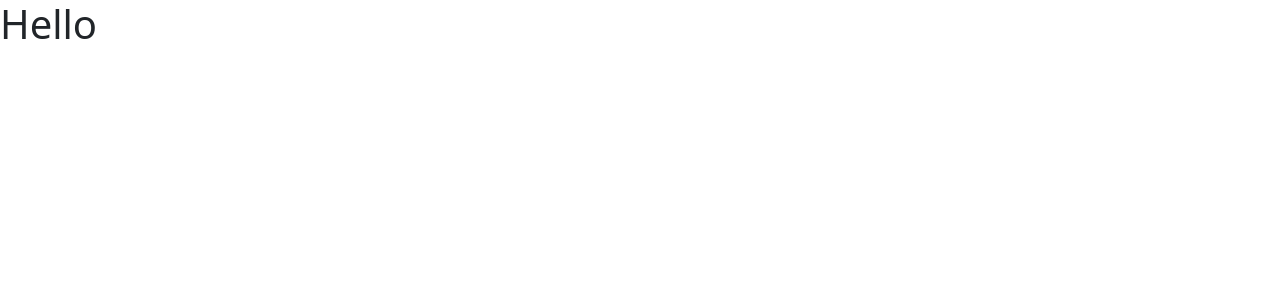
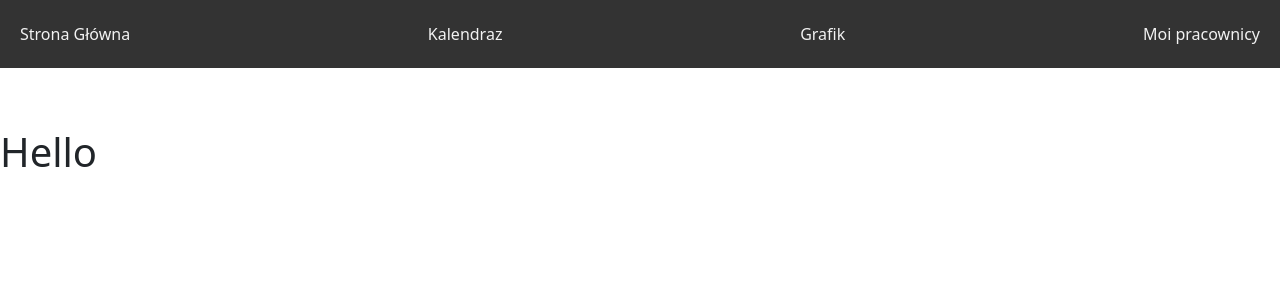
Before and after one commit to Szabson123/Schedule_app, a Django app: page /schedule/main_page/ in a window 1280 px wide. Before the commit the part shown is almost empty. Shown: the top 300 px of the page. Run offline with Django 4.2, Linux system fonts and the light colour scheme.

Commit message:
added navbar

```diff
--- a/schedule_app/schedule/templates/schedule/base.html
+++ b/schedule_app/schedule/templates/schedule/base.html
@@ -11,9 +11,16 @@
   <title>Django Calendar App</title>
 </head>
 <body>
+  <div class="navbar">
+    <a href="#home">Strona Główna</a>
+    <a href="#calendar">Kalendraz</a>
+    <a href="#grafik">Grafik</a>
+    <a href="#codes">Moi pracownicy</a>
+  </div>
 
+  <div style="padding-top: 60px;">
+  </div>
   {% block content %}
   {% endblock %}
-
 </body>
 </html>
```
Also changed, not shown: schedule_app/db.sqlite3, schedule_app/schedule/static/schedule/style.css (line endings or trailing spaces).
